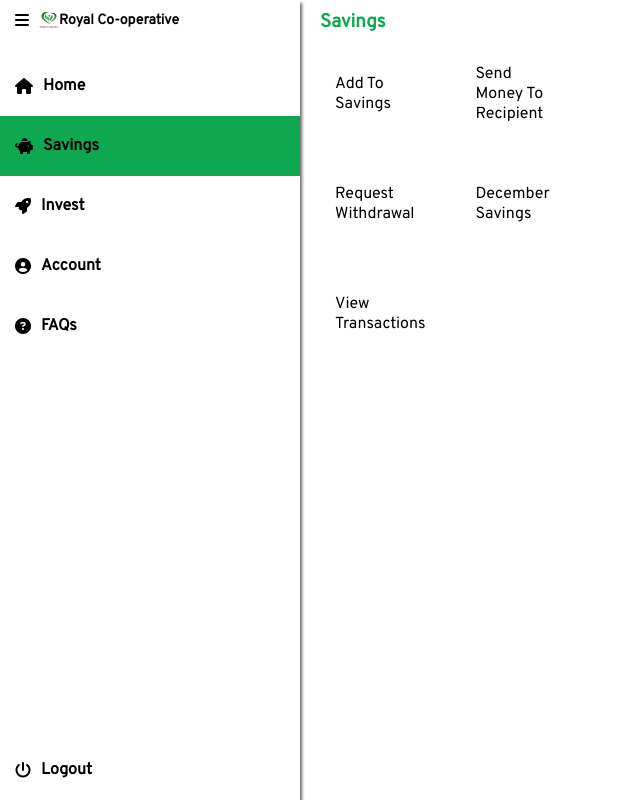
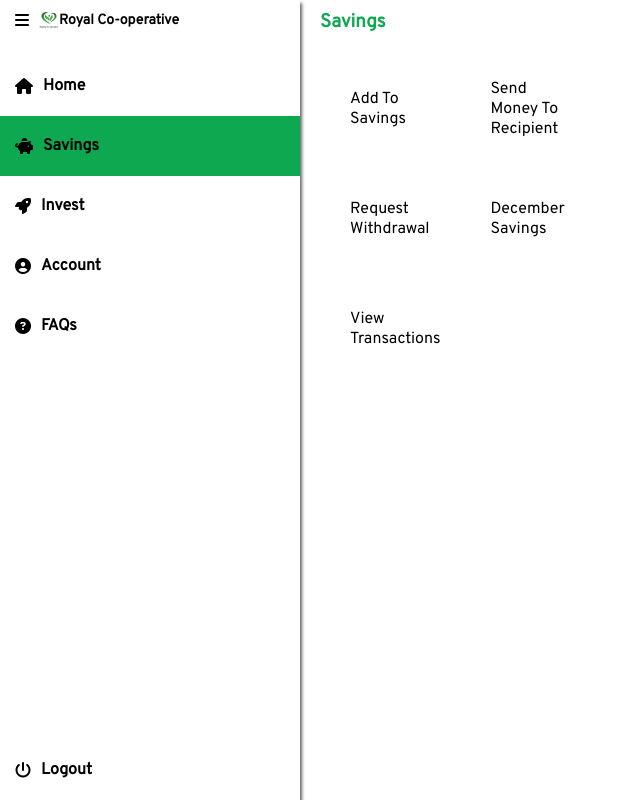
Before and after one commit to oluwatoba1/rc2, a React (Create React App) app: page /savings in a window 1280 px wide. Shown: the whole page, without its empty margins (0-640 px from the left). Built offline with nearby package versions, Linux system fonts and the light colour scheme.

Commit message:
Design Bug Fixes

```diff
--- a/src/components/savings/Savings.css
+++ b/src/components/savings/Savings.css
@@ -1,6 +1,6 @@
 .savingsContainer {
 	display: grid;
-	grid-template-columns: 45% 55%;
+	grid-template-columns: 40% 60%;
 	gap: var(--padding);
 	padding: var(--padding) 0;
 }
@@ -9,6 +9,7 @@
 	display: grid;
 	grid-template-columns: repeat(2, 1fr);
 	gap: 20px;
+	padding: var(--padding);
 }
 
 .savingsBody a {
```
